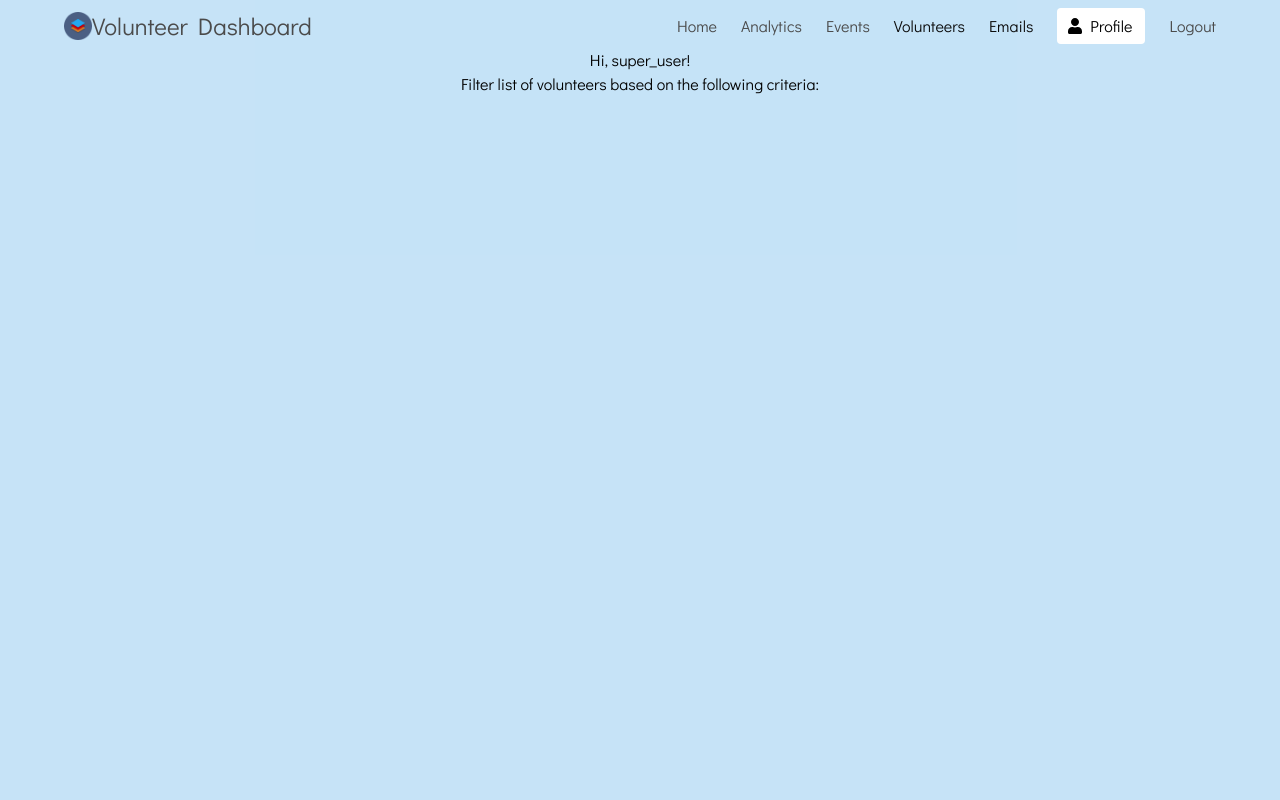
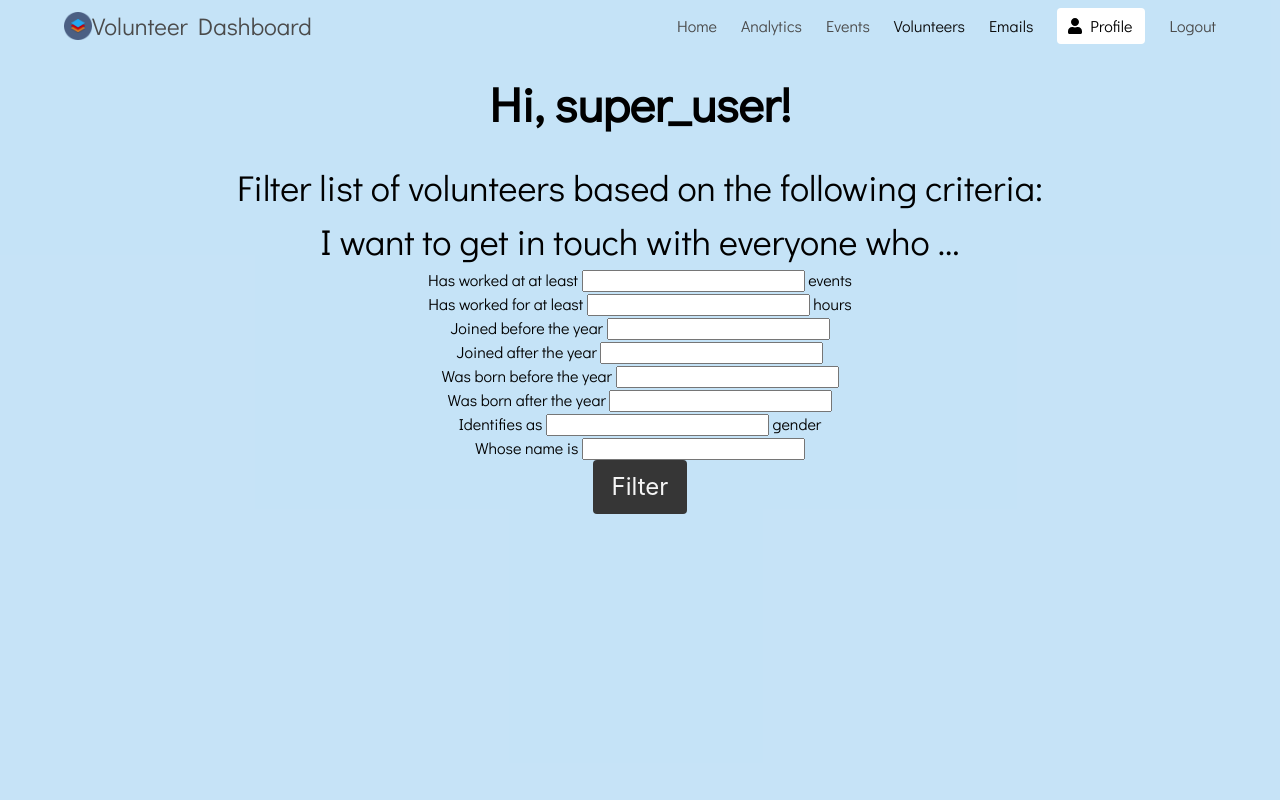
Before and after one commit to julianl092/cs91r_volunteer_dashboard, a Django app: page /volunteers/filter-volunteers/ in a window 1280 px wide. Run offline with Django 3.2, Linux system fonts and the light colour scheme; a user stored in the database is signed in; some libraries are stand-ins or nearby versions.

Commit message:
Volunteer filtering

```diff
--- a/emails/filters.py
+++ b/emails/filters.py
@@ -12,4 +12,4 @@ class VolunteerFilter (django_filters.FilterSet):
 
     class Meta:
         model = Volunteer
-        fields = ['num_events', 'num_hours', 'year_joined__lte', 'year_joined__gte', 'birthday__lte', 'birthday__gte', 'gender']
+        fields = ['num_events', 'num_hours', 'year_joined__lte', 'year_joined__gte', 'birthday__lte', 'birthday__gte', 'gender', 'name']
--- a/templates/filter_volunteers.html
+++ b/templates/filter_volunteers.html
@@ -5,6 +5,27 @@
 
 {% block content %}
 	{% if user.is_authenticated %}
+  <style>
+    .hero-body {
+      text-align: center;
+    }
+    * {
+      font-family: 'Didact Gothic', sans-serif;
+      color: black;
+    }
+    h1 {
+      margin: 10px;
+      padding: 10px;
+      font-size: 48px;
+      text-align: center;
+      font-weight: 900;
+    }
+    h2 {
+      text-align: center;
+      font-size: 36px;
+      font-weight: 400;
+    }
+  </style>
 
   <section class="hero">
     <div class="hero-body">
@@ -16,7 +37,19 @@
           Filter list of volunteers based on the following criteria:
         </h2>
       </div>
-
+      <h2>I want to get in touch with everyone who ... </h2>
+      <form method="post">
+        {% csrf_token %}
+        <p>Has worked at at least {{ filter.form.num_events }} events</p>
+        <p>Has worked for at least {{ filter.form.num_hours }} hours</p>
+        <p>Joined before the year {{ filter.form.year_joined__lte }}</p>
+        <p>Joined after the year {{ filter.form.year_joined__gte }}</p>
+        <p>Was born before the year {{ filter.form.birthday__lte }}</p>
+        <p>Was born after the year {{ filter.form.birthday__gte }}</p>
+        <p>Identifies as {{filter.form.gender}} gender</p>
+        <p>Whose name is {{filter.form.name}}</p>
+        <button class = 'button is-dark is-large' type="submit">Filter</button>
+      </form>
     </div>
   </section>
 	{% endif %}
--- a/volunteers/views.py
+++ b/volunteers/views.py
@@ -16,7 +16,7 @@ def index(request):
 		print("POST request volunteer")
 
 def filter_volunteers(request):
-	if request.method == "GET":		# render page with form to filter volunteers
+	if request.method == "GET":		# render page with form to filter volunteers and redirect to filtered volunteers
 		user_list = Volunteer.objects.all()
 		user_filter = VolunteerFilter(request.GET, queryset=user_list)
 		context = {
@@ -24,7 +24,16 @@ def filter_volunteers(request):
 		}
 		return render(request, 'filter_volunteers.html', context)
 	elif request.method == "POST":	# render filtered volunteer page
-		print("POST")
+		user_list = Volunteer.objects.all()
+		user_filter = VolunteerFilter(request.POST, queryset=user_list)
+		context = {
+			'filter': user_filter,
+		}
+		volunteers = user_filter.qs.values()
+		context = {
+			'volunteers': volunteers,
+		}
+		return render(request, 'volunteers.html', context)
 
 def add_volunteer(request):
 	if request.method == "GET":		# render page with form to add new volunteer
```
